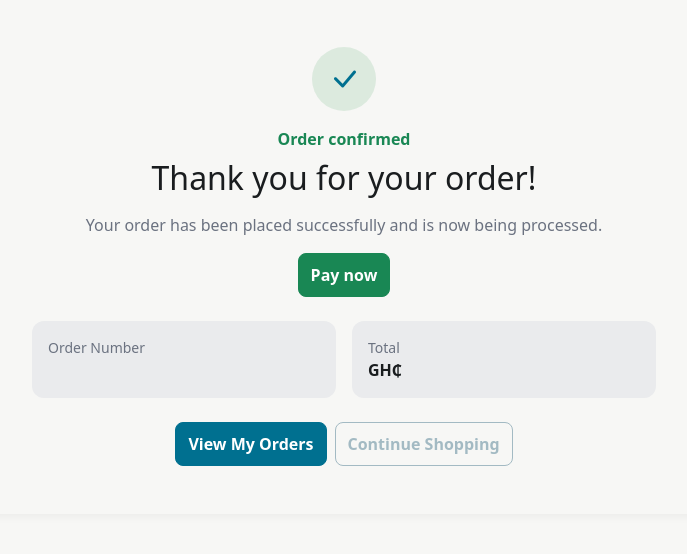
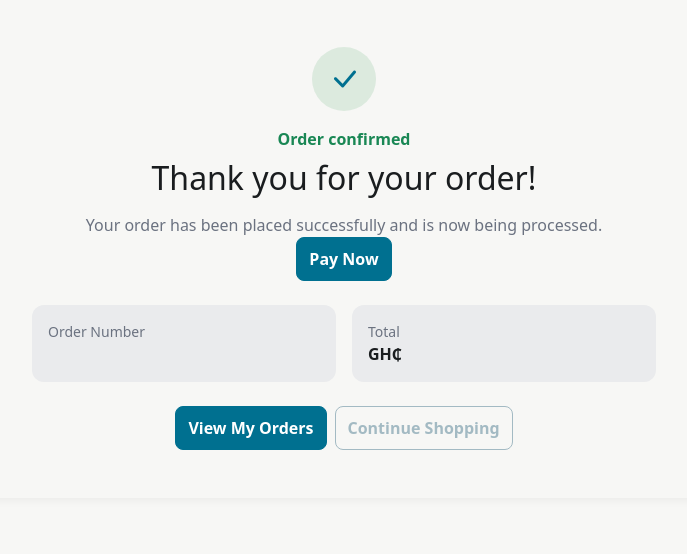
Before and after one commit to KeliSek/ecommerce-platform, a Django app: template orders/templates/orders/order_created.html in a window 1280 px wide. Shown: the part 175-729 px from the top of the page, without its empty margins (296-983 px from the left). Run offline with Django 5.2, Linux system fonts and the light colour scheme; the template is opened without the code that fills it, so the values that code supplies are empty; some libraries are stand-ins or nearby versions.

Commit message:
feat: update order confirmation page to use a form for payment initiation and enforce POST method in payment view

```diff
--- a/orders/templates/orders/order_created.html
+++ b/orders/templates/orders/order_created.html
@@ -12,7 +12,10 @@
                             <h1 class="h2 mb-3">Thank you for your order!</h1>
                             <p class="text-muted mb-0">Your order has been placed successfully and is now being
                                 processed.</p>
-                            <a href="{% url 'payments:initiate_payment' order.id %}" class="btn btn-success mt-3">Pay now</a>
+                            <form method="post" action="{% url 'payments:initiate_payment' order.id %}">
+                                {% csrf_token %}
+                                <button type="submit" class="btn btn-primary">Pay Now</button>
+                            </form>
                         </div>
 
                         <div class="row g-3 text-start mb-4">
--- a/payments/views.py
+++ b/payments/views.py
@@ -21,6 +21,7 @@
 
 
 @login_required
+@require_POST
 def initiate_payment(request, order_id):
     order = get_object_or_404(Order, id=order_id, user=request.user)
 
```
